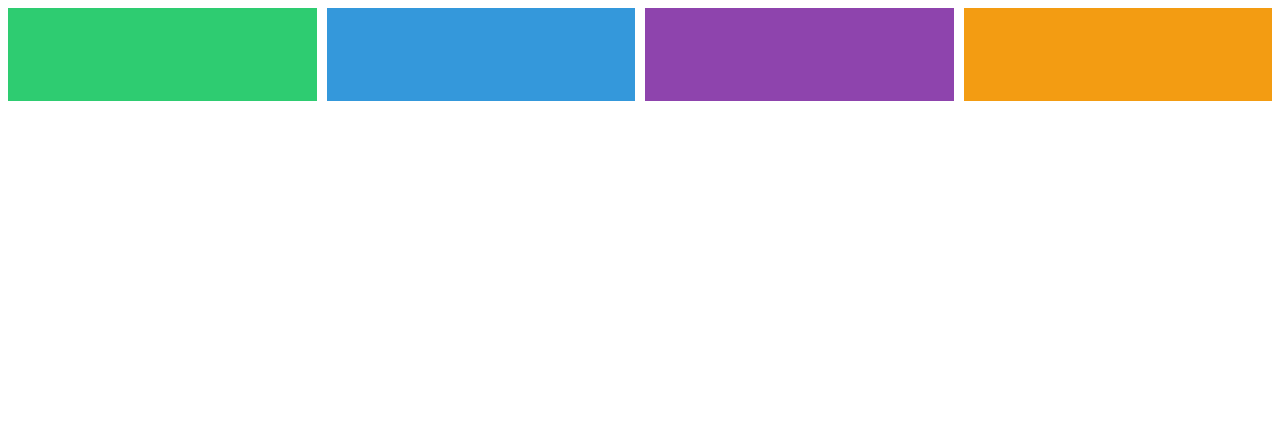
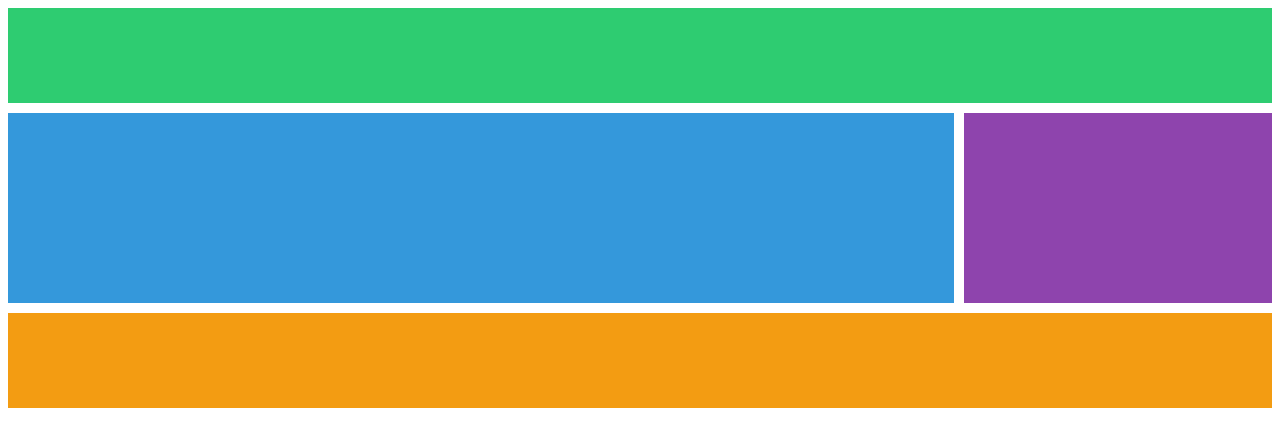
Before and after one commit to funkyblues/css-layout-masterclass-2022, a plain HTML site: page index.html in a window 1280 px wide. Drawn offline with Linux system fonts and the light colour scheme.

Commit message:
GRID - Place Items

```diff
--- a/styles.css
+++ b/styles.css
@@ -11,25 +11,37 @@
   /* 녹색을 다른 것들보다 4배 정도 크게 만들겠다. */
   /* grid-template-columns: 4fr 1fr 1fr 1fr; */
 
-  grid-template-columns: repeat(4, 1fr);
+  /* grid-template-columns: repeat(4, 1fr); */
 
   /* 수직으로는 높이가 없어서 화면에 나타나지 않는다.*/
   /* 그래서 여기선 1fr은 0 */
-  grid-template-rows: repeat(4, 1fr);
+  /* grid-template-rows: repeat(4, 1fr);*/
+  grid-template:
+  /* template에 이름기입 가능. */
+  /* 양쪽 다 쓰거나, 한쪽만 쓰거나 가능. */
+  "header header header header" 1fr /*여기서는 row의 높이를 구체적으로 결정해야 한다.*/
+  "content content content nav" 2fr
+  "footer footer footer footer" 1fr / 1fr 1fr 1fr 1fr /* 여기엔 각 column마다 width가 얼마나 되는지 기입.*/
+  /* repeat은 grid-template에선 작동 X */
+
 }
 
 .header {
   background-color: #2ecc71;
+  grid-area: header;
 }
 
 .content {
   background-color: #3498db;
+  grid-area: content;
 }
 
 .nav {
   background-color: #8e44ad;
+  grid-area: nav;
 }
 
 .footer {
   background-color: #f39c12;
+  grid-area: footer;
 }
```
